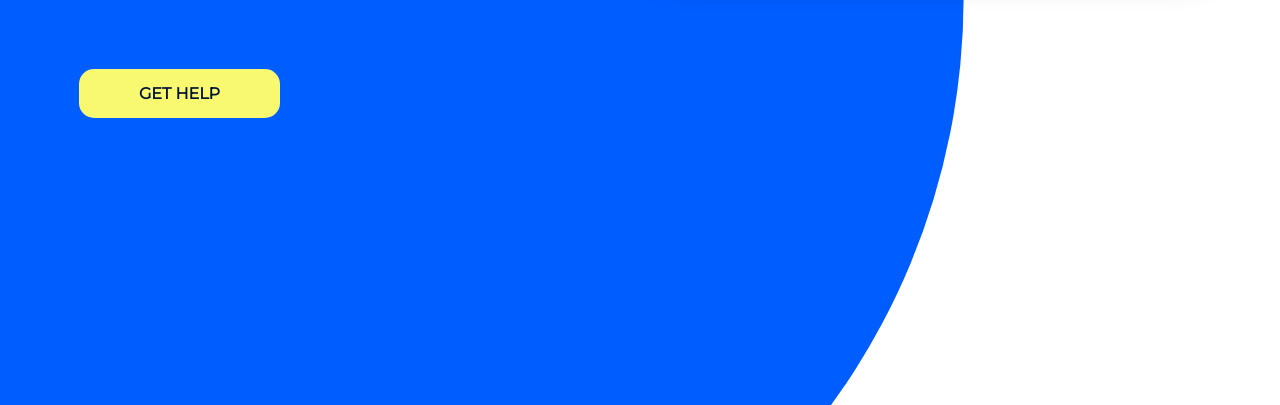
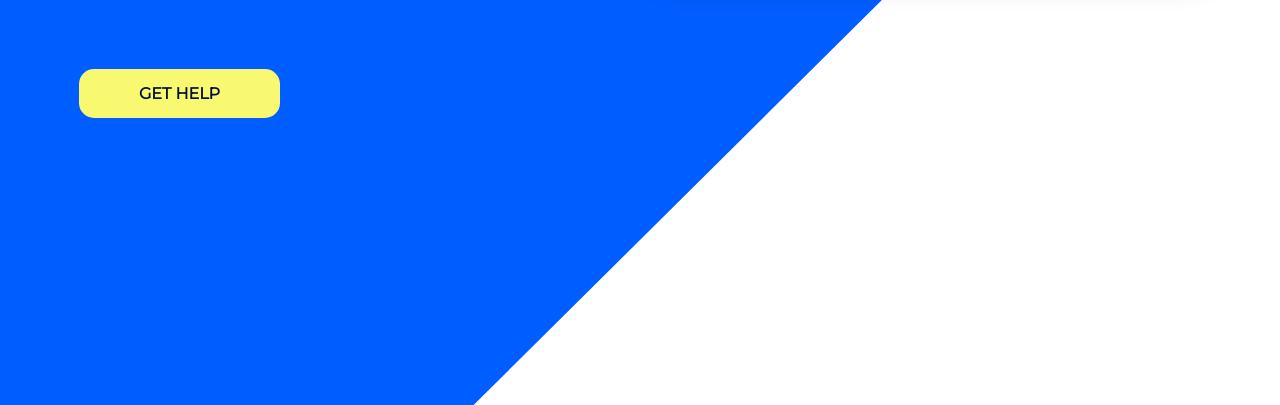
Before and after one commit to CodeProjects123/SassProject, a plain HTML site: page index.html in a window 1280 px wide. Shown: the part 395-800 px from the top of the page. Drawn offline with nearby package versions, Linux system fonts and the light colour scheme; files that its build step writes are made by us from their sources.

Commit message:
updated background style

```diff
--- a/css/main.scss
+++ b/css/main.scss
@@ -39,7 +39,7 @@ body {
         z-index: -1;
         //media query
         @include desktop{
-            clip-path: circle(65.1% at 21% 49%);
+            clip-path: polygon(100% 0, 100% 0, 37% 100%, 0 100%, 0 0);
         }
     }
     //nested in body
```
